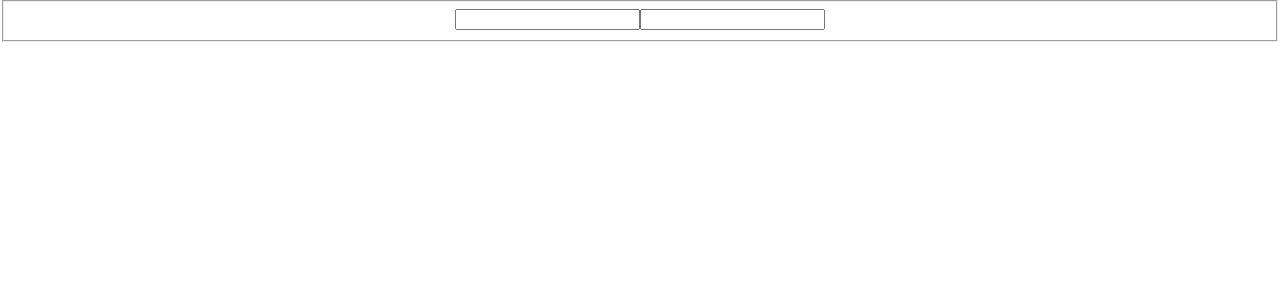
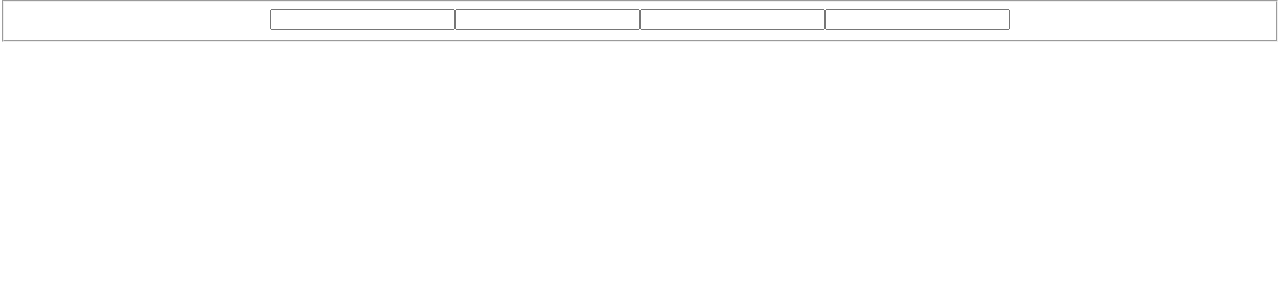
Before and after one commit to saulokirchmaier/trybe-exercies, a React (Create React App) app in the folder modulo_2_desenvolvimento_front-end/bloco_12/day_2/my_form_2.0/: page / in a window 1280 px wide. Shown: the top 300 px of the page. Built offline with nearby package versions, Linux system fonts and the light colour scheme.

Commit message:
Input CPF and address

```diff
--- a/modulo_2_desenvolvimento_front-end/bloco_12/day_2/my_form_2.0/src/Form.js
+++ b/modulo_2_desenvolvimento_front-end/bloco_12/day_2/my_form_2.0/src/Form.js
@@ -8,7 +8,9 @@ class Form extends Component {
 
     this.state = {
       name: '',
-      email: ''
+      email: '',
+      CPF: '',
+      address: ''
     };
   }
 
@@ -29,6 +31,7 @@ class Form extends Component {
             type="text"
             name="name"
             maxLength="40"
+            required
           ></input>
 
           <input
@@ -36,6 +39,23 @@ class Form extends Component {
             type="text"
             name="email"
             maxLength="50"
+            required
+          ></input>
+
+          <input
+            onChange={this.handleChange}
+            type="text"
+            name="CPF"
+            maxLength="11"
+            required
+          ></input>
+
+          <input
+            onChange={this.handleChange}
+            type="text"
+            name="address"
+            maxLength="200"
+            required
           ></input>
         </fieldset>
       </form>
```
